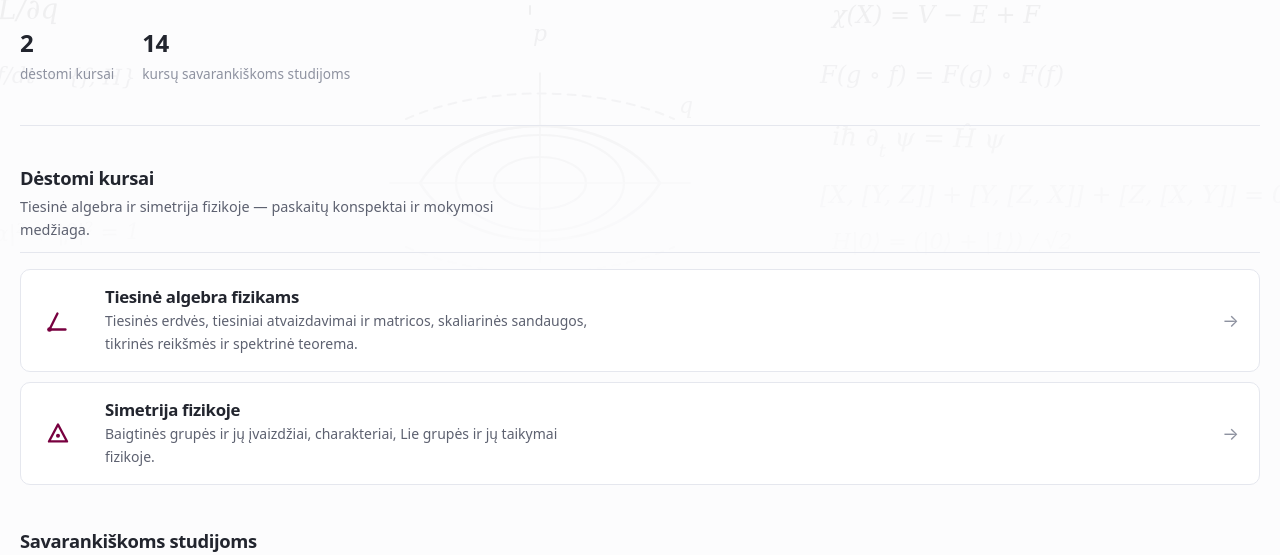
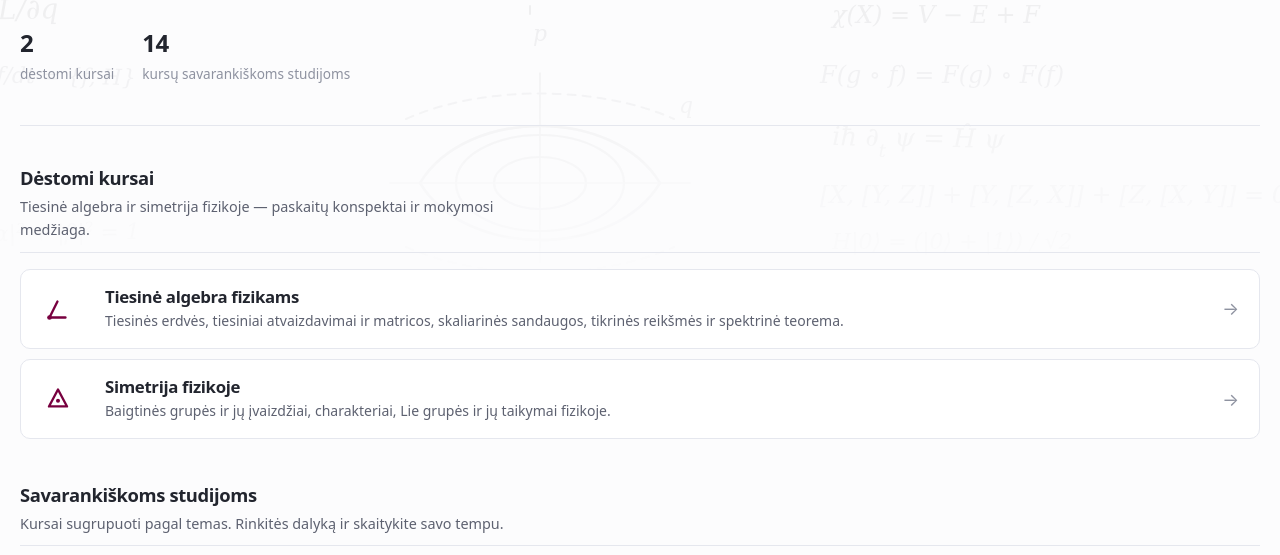
Before and after one commit to matfiz/matfiz.github.io, a plain HTML site: page index.html in a window 1280 px wide. Shown: the part 217-772 px from the top of the page. Drawn offline with Linux system fonts and the light colour scheme.

```diff
--- a/styles.css
+++ b/styles.css
@@ -223,7 +223,7 @@ a { color: var(--accent-text); text-underline-offset: 2px; }
 a.course-card:hover { border-color: var(--card-accent); transform: translateY(-1px); box-shadow: var(--shadow); }
 .course-glyph { color: var(--card-accent); display: block; }
 .course-body :is(h3, h4) { margin: 0 0 .15rem; font-size: 1.05rem; font-weight: 620; }
-.course-body p { margin: 0; font-size: .875rem; color: var(--text-muted); max-width: 62ch; }
+.course-body p { margin: 0; font-size: .875rem; color: var(--text-muted); }
 .course-go { color: var(--text-faint); font-size: 1.1rem; }
 
 
```
